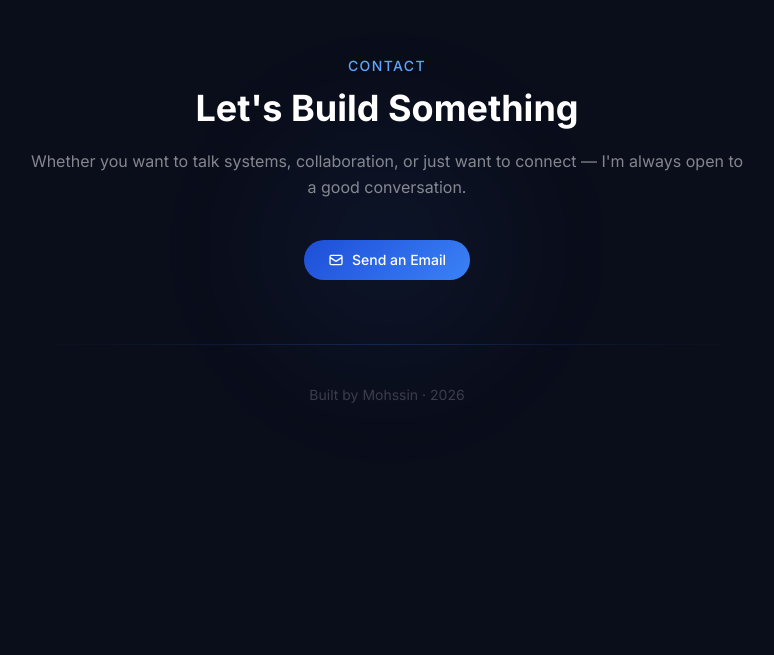
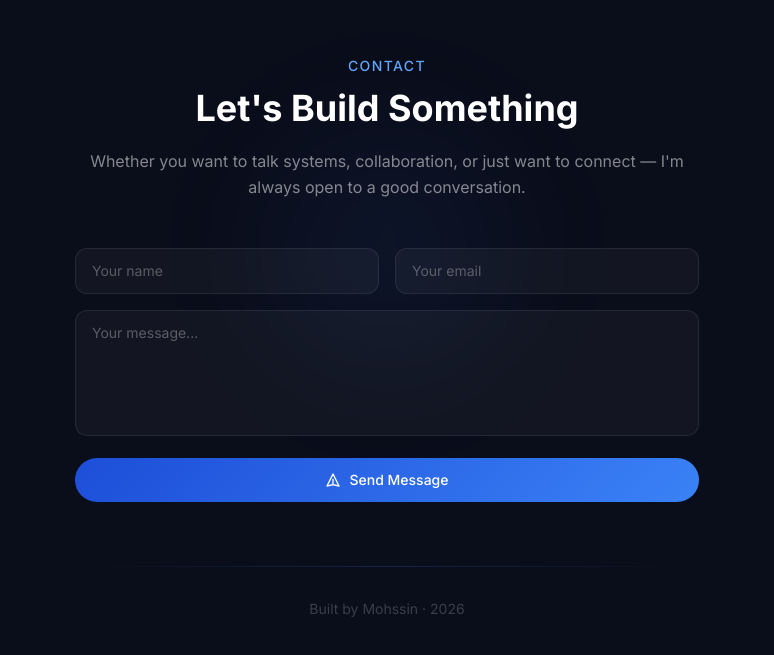
Before and after one commit to mohssinabdalla/mohssin-personal-site, a React (Vite) app: page / in a window 1280 px wide. Shown: the part 4139-4794 px from the top of the page, without its empty margins (253-1027 px from the left). Before the commit the page ends 4640 px from the top, so only its background shows below. Built offline with nearby package versions, Linux system fonts and the light colour scheme.

Commit message:
feat: contact form with Resend serverless function

```diff
--- a/package.json
+++ b/package.json
@@ -13,7 +13,8 @@
     "i18next": "^26.0.3",
     "react": "^19.2.4",
     "react-dom": "^19.2.4",
-    "react-i18next": "^17.0.2"
+    "react-i18next": "^17.0.2",
+    "resend": "^6.10.0"
   },
   "devDependencies": {
     "@eslint/js": "^9.39.4",
--- a/src/components/Contact.jsx
+++ b/src/components/Contact.jsx
@@ -1,34 +1,156 @@
+import { useState } from 'react'
 import { useTranslation } from 'react-i18next'
+
+const INITIAL = { name: '', email: '', message: '' }
 
 export default function Contact() {
   const { t } = useTranslation()
+  const [form, setForm] = useState(INITIAL)
+  const [status, setStatus] = useState('idle') // idle | sending | success | error
+
+  const handleChange = (e) => {
+    setForm((prev) => ({ ...prev, [e.target.name]: e.target.value }))
+  }
+
+  const handleSubmit = async (e) => {
+    e.preventDefault()
+    setStatus('sending')
+
+    try {
+      const res = await fetch('/api/send-email', {
+        method: 'POST',
+        headers: { 'Content-Type': 'application/json' },
+        body: JSON.stringify(form),
+      })
+
+      if (res.ok) {
+        setStatus('success')
+        setForm(INITIAL)
+      } else {
+        setStatus('error')
+      }
+    } catch {
+      setStatus('error')
+    }
+  }
 
   return (
     <section id="contact" className="py-24 relative">
-      <div className="max-w-3xl mx-auto px-6 text-center">
+      <div className="max-w-2xl mx-auto px-6">
 
+        {/* Glow */}
         <div className="absolute left-1/2 -translate-x-1/2 w-96 h-96 pointer-events-none"
           style={{ background: 'radial-gradient(circle, rgba(59,130,246,0.08) 0%, transparent 70%)', filter: 'blur(40px)' }} />
 
-        <p className="text-blue-400 text-sm font-medium tracking-widest uppercase mb-3 relative">{t('contact.label')}</p>
-        <h2 className="text-3xl md:text-4xl font-bold text-white mb-5 relative">{t('contact.title')}</h2>
-        <p className="text-white/50 leading-relaxed mb-10 relative">{t('contact.subtitle')}</p>
-
-        <div className="flex justify-center mb-16 relative">
-          <a href="mailto:mohssinabadalla1@gmail.com" className="btn-primary flex items-center gap-2 justify-center">
-            <svg className="w-4 h-4" fill="none" stroke="currentColor" viewBox="0 0 24 24">
-              <path strokeLinecap="round" strokeLinejoin="round" strokeWidth={2} d="M3 8l7.89 5.26a2 2 0 002.22 0L21 8M5 19h14a2 2 0 002-2V7a2 2 0 00-2-2H5a2 2 0 00-2 2v10a2 2 0 002 2z" />
-            </svg>
-            {t('contact.email')}
-          </a>
+        <div className="text-center mb-12 relative">
+          <p className="text-blue-400 text-sm font-medium tracking-widest uppercase mb-3">{t('contact.label')}</p>
+          <h2 className="text-3xl md:text-4xl font-bold text-white mb-5">{t('contact.title')}</h2>
+          <p className="text-white/50 leading-relaxed">{t('contact.subtitle')}</p>
         </div>
 
-        <div className="w-full h-px mb-10 relative"
-          style={{ background: 'linear-gradient(90deg, transparent, rgba(59,130,246,0.2), transparent)' }} />
+        {/* Form */}
+        <form onSubmit={handleSubmit} className="relative space-y-4">
 
-        <p className="text-white/20 text-sm relative">
-          {t('contact.footer')} · {new Date().getFullYear()}
-        </p>
+          <div className="grid sm:grid-cols-2 gap-4">
+            <div>
+              <input
+                type="text"
+                name="name"
+                value={form.name}
+                onChange={handleChange}
+                placeholder={t('contact.namePlaceholder')}
+                required
+                className="w-full px-4 py-3 rounded-xl text-white text-sm outline-none transition-all duration-200 placeholder-white/30"
+                style={{
+                  background: 'rgba(255,255,255,0.04)',
+                  border: '1px solid rgba(255,255,255,0.08)',
+                }}
+                onFocus={(e) => e.target.style.borderColor = 'rgba(59,130,246,0.5)'}
+                onBlur={(e) => e.target.style.borderColor = 'rgba(255,255,255,0.08)'}
+              />
+            </div>
+            <div>
+              <input
+                type="email"
+                name="email"
+                value={form.email}
+                onChange={handleChange}
+                placeholder={t('contact.emailPlaceholder')}
+                required
+                className="w-full px-4 py-3 rounded-xl text-white text-sm outline-none transition-all duration-200 placeholder-white/30"
+                style={{
+                  background: 'rgba(255,255,255,0.04)',
+                  border: '1px solid rgba(255,255,255,0.08)',
+                }}
+                onFocus={(e) => e.target.style.borderColor = 'rgba(59,130,246,0.5)'}
+                onBlur={(e) => e.target.style.borderColor = 'rgba(255,255,255,0.08)'}
+              />
+            </div>
+          </div>
+
+          <textarea
+            name="message"
+            value={form.message}
+            onChange={handleChange}
+            placeholder={t('contact.messagePlaceholder')}
+            required
+            rows={5}
+            className="w-full px-4 py-3 rounded-xl text-white text-sm outline-none transition-all duration-200 placeholder-white/30 resize-none"
+            style={{
+              background: 'rgba(255,255,255,0.04)',
+              border: '1px solid rgba(255,255,255,0.08)',
+            }}
+            onFocus={(e) => e.target.style.borderColor = 'rgba(59,130,246,0.5)'}
+            onBlur={(e) => e.target.style.borderColor = 'rgba(255,255,255,0.08)'}
+          />
+
+          <button
+            type="submit"
+            disabled={status === 'sending'}
+            className="w-full btn-primary py-3 flex items-center justify-center gap-2 disabled:opacity-60 disabled:cursor-not-allowed"
+          >
+            {status === 'sending' ? (
+              <>
+                <svg className="w-4 h-4 animate-spin" fill="none" viewBox="0 0 24 24">
+                  <circle className="opacity-25" cx="12" cy="12" r="10" stroke="currentColor" strokeWidth="4" />
+                  <path className="opacity-75" fill="currentColor" d="M4 12a8 8 0 018-8v8z" />
+                </svg>
+                {t('contact.sending')}
+              </>
+            ) : (
+              <>
+                <svg className="w-4 h-4" fill="none" stroke="currentColor" viewBox="0 0 24 24">
+                  <path strokeLinecap="round" strokeLinejoin="round" strokeWidth={2} d="M12 19l9 2-9-18-9 18 9-2zm0 0v-8" />
+                </svg>
+                {t('contact.send')}
+              </>
+            )}
+          </button>
+
+          {/* Feedback */}
+          {status === 'success' && (
+            <div className="text-center py-3 px-4 rounded-xl text-sm text-green-400"
+              style={{ background: 'rgba(34,197,94,0.08)', border: '1px solid rgba(34,197,94,0.2)' }}>
+              {t('contact.successMsg')}
+            </div>
+          )}
+          {status === 'error' && (
+            <div className="text-center py-3 px-4 rounded-xl text-sm text-red-400"
+              style={{ background: 'rgba(239,68,68,0.08)', border: '1px solid rgba(239,68,68,0.2)' }}>
+              {t('contact.errorMsg')}
+            </div>
+          )}
+
+        </form>
+
+        {/* Footer */}
+        <div className="mt-16 relative">
+          <div className="w-full h-px mb-8"
+            style={{ background: 'linear-gradient(90deg, transparent, rgba(59,130,246,0.2), transparent)' }} />
+          <p className="text-center text-white/20 text-sm">
+            {t('contact.footer')} · {new Date().getFullYear()}
+          </p>
+        </div>
 
       </div>
     </section>
--- a/src/i18n/ar.json
+++ b/src/i18n/ar.json
@@ -78,6 +78,13 @@
     "title": "لنبني شيئاً معاً",
     "subtitle": "سواء أردت التحدث عن الأنظمة أو التعاون أو مجرد التواصل — أنا دائماً منفتح على محادثة جيدة.",
     "email": "أرسل بريداً إلكترونياً",
+    "namePlaceholder": "اسمك",
+    "emailPlaceholder": "بريدك الإلكتروني",
+    "messagePlaceholder": "رسالتك...",
+    "send": "إرسال الرسالة",
+    "sending": "جارٍ الإرسال...",
+    "successMsg": "تم إرسال الرسالة! سأرد عليك قريباً.",
+    "errorMsg": "حدث خطأ ما. حاول مرة أخرى أو راسلني مباشرة.",
     "footer": "بناه محسّن"
   }
 }
--- a/src/i18n/en.json
+++ b/src/i18n/en.json
@@ -78,6 +78,13 @@
     "title": "Let's Build Something",
     "subtitle": "Whether you want to talk systems, collaboration, or just want to connect — I'm always open to a good conversation.",
     "email": "Send an Email",
+    "namePlaceholder": "Your name",
+    "emailPlaceholder": "Your email",
+    "messagePlaceholder": "Your message...",
+    "send": "Send Message",
+    "sending": "Sending...",
+    "successMsg": "Message sent! I'll get back to you soon.",
+    "errorMsg": "Something went wrong. Please try again or email me directly.",
     "footer": "Built by Mohssin"
   }
 }
```
Also changed, not shown: 2 other files (tests, documents, lock files or other folders).
